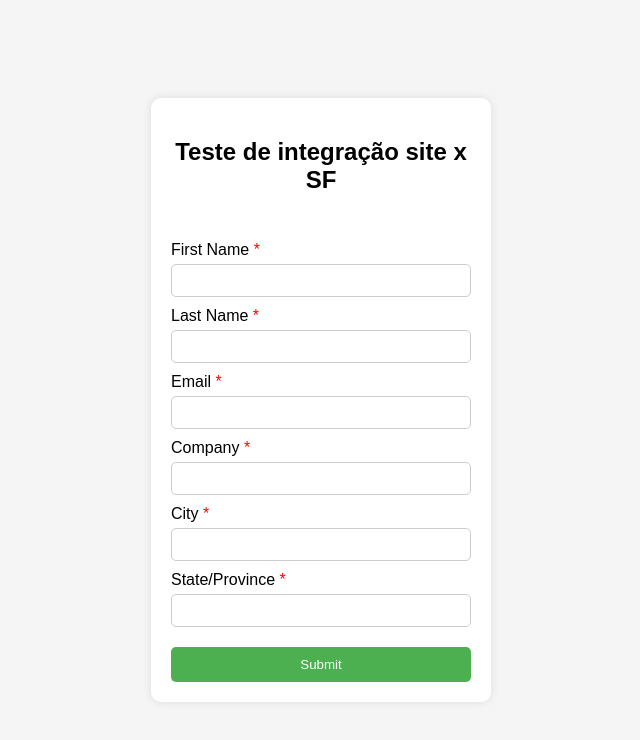
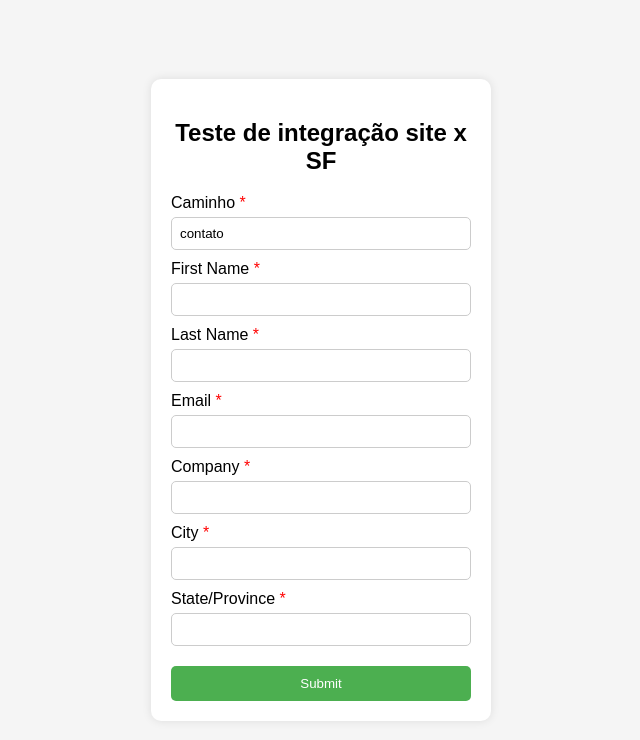
Before and after one commit to Joaovmt82/Trailhead-web-to-lead-test, a plain HTML site: page index.html in a window 1280 px wide. Shown: the whole page, without its empty margins (319-959 px from the left). Drawn offline with Linux system fonts and the light colour scheme.

Commit message:
Update index.html

```diff
--- a/index.html
+++ b/index.html
@@ -70,7 +70,8 @@
         <input type="hidden" name="oid" value="00Dbm00000753Av">
         <input type="hidden" name="retURL" value="https://joaovmt82.github.io/Trailhead-web-to-lead-test/">
 
-        <input type="hidden" id="caminho" maxlength="40" name="caminho" size="20" type="text" value="Contato" /><br>
+        <label for="caminho" class="required">Caminho</label>
+        <input id="camihno" maxlength="40" name="caminho" size="20" type="text" value="contato" /><br>
 
         <label for="first_name" class="required">First Name</label>
         <input id="first_name" maxlength="40" name="first_name" size="20" type="text" required /><br>
```
